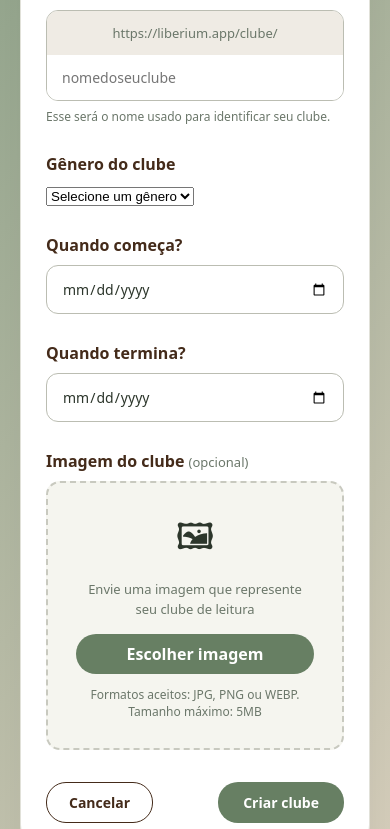
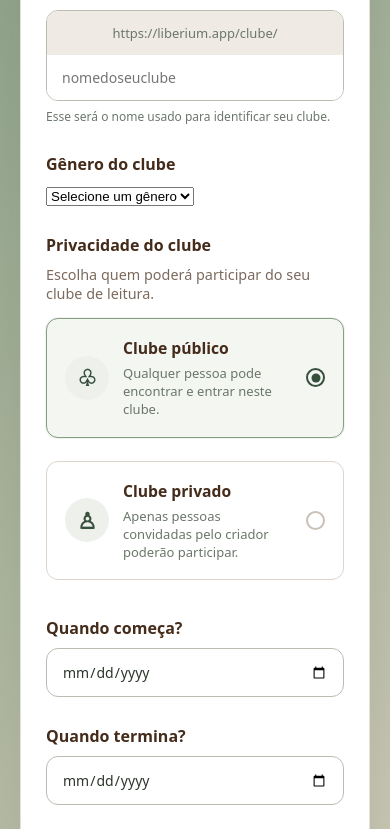
Before and after one commit to Isa-fee/Liberium, a Flask app: page /clubes/criar in a window 390 px wide; the page is wider, and only the part inside the window is pictured. Shown: the part 832-1661 px from the top of that part. Run offline with Flask 3, Linux system fonts and the light colour scheme; a user stored in the database is signed in.

Commit message:
clube privado e público

```diff
--- a/controllers/clubes_controller.py
+++ b/controllers/clubes_controller.py
@@ -1,6 +1,4 @@
 import os
-
-from extensions import db
 
 from flask import (
     Blueprint,
@@ -15,6 +13,10 @@ from flask_login import (
     login_required
 )
 
+from werkzeug.utils import secure_filename
+
+from extensions import db
+
 from models import (
     Clube,
     Discussao,
@@ -24,8 +26,6 @@ from models import (
     Usuario,
     ConviteClube
 )
-
-from werkzeug.utils import secure_filename
 
 
 clubes_bp = Blueprint(
@@ -124,14 +124,26 @@ def criar_clube():
             'genero'
         )
 
-        # ID do livro escolhido
+        # ======================================
+        # PRIVACIDADE
+        # ======================================
+
+        privacidade = request.form.get(
+            'privacidade',
+            'publico'
+        )
+
+        privado = (
+            privacidade == 'privado'
+        )
+
+        # ======================================
+        # LIVRO
+        # ======================================
+
         livro_id = request.form.get(
             'livro_id'
         )
-
-        # ======================================
-        # VERIFICAR LIVRO
-        # ======================================
 
         if not livro_id:
 
@@ -141,8 +153,9 @@ def criar_clube():
                 )
             )
 
-        livro = Livro.query.get(
-            livro_id
+        livro = db.session.get(
+            Livro,
+            int(livro_id)
         )
 
         if not livro:
@@ -212,14 +225,15 @@ def criar_clube():
             imagem=caminho_imagem,
             usuario_id=current_user.id,
             livro_id=livro.id,
-            quantidade_membros=1
+            quantidade_membros=1,
+            privado=privado
         )
 
         db.session.add(
             novo_clube
         )
 
-        # Gera o ID do clube
+        # Necessário para obter o ID antes do commit
         db.session.flush()
 
         # ======================================
@@ -304,18 +318,15 @@ def ver_clube(clube_id):
     for amizade in amizades:
 
         if amizade.usuario_id == current_user.id:
-
             amigo = amizade.amigo
-
         else:
-
             amigo = amizade.usuario
 
         if amigo:
             amigos.append(amigo)
 
     # ======================================
-    # BUSCAR MEMBROS DO CLUBE
+    # BUSCAR MEMBROS
     # ======================================
 
     membros = (
@@ -326,14 +337,13 @@ def ver_clube(clube_id):
         .all()
     )
 
-    # IDs das pessoas que já estão no clube
     membros_ids = {
         membro.usuario_id
         for membro in membros
     }
 
     # ======================================
-    # REMOVER QUEM JÁ ESTÁ NO CLUBE
+    # AMIGOS QUE AINDA NÃO SÃO MEMBROS
     # ======================================
 
     amigos_disponiveis = [
@@ -342,14 +352,11 @@ def ver_clube(clube_id):
         if amigo.id not in membros_ids
     ]
 
-    # ======================================
-    # ENVIAR PARA O HTML
-    # ======================================
-
     return render_template(
         'clubes/clube.html',
         clube=clube,
-        amigos=amigos_disponiveis
+        amigos=amigos_disponiveis,
+        membros=membros
     )
 
 
@@ -368,6 +375,25 @@ def criar_discussao(clube_id):
         clube_id
     )
 
+    # Só membros podem criar discussões
+    membro = (
+        MembroClube.query
+        .filter_by(
+            clube_id=clube.id,
+            usuario_id=current_user.id
+        )
+        .first()
+    )
+
+    if not membro:
+
+        return redirect(
+            url_for(
+                'clubes.ver_clube',
+                clube_id=clube_id
+            )
+        )
+
     titulo = request.form.get(
         'titulo'
     )
@@ -375,10 +401,6 @@ def criar_discussao(clube_id):
     conteudo = request.form.get(
         'conteudo'
     )
-
-    # ======================================
-    # VALIDAR CONTEÚDO
-    # ======================================
 
     if not conteudo:
 
@@ -389,10 +411,6 @@ def criar_discussao(clube_id):
             )
         )
 
-    # ======================================
-    # CRIAR DISCUSSÃO
-    # ======================================
-
     nova_discussao = Discussao(
         titulo=titulo,
         conteudo=conteudo,
@@ -402,6 +420,92 @@ def criar_discussao(clube_id):
 
     db.session.add(
         nova_discussao
+    )
+
+    db.session.commit()
+
+    return redirect(
+        url_for(
+            'clubes.ver_clube',
+            clube_id=clube_id
+        )
+    )
+
+
+# ======================================
+# ENTRAR EM CLUBE PÚBLICO
+# ======================================
+
+@clubes_bp.route(
+    '/<int:clube_id>/entrar',
+    methods=['POST']
+)
+@login_required
+def entrar_clube(clube_id):
+
+    clube = Clube.query.get_or_404(
+        clube_id
+    )
+
+    # ======================================
+    # BLOQUEAR ENTRADA DIRETA EM PRIVADO
+    # ======================================
+
+    if clube.privado:
+
+        return redirect(
+            url_for(
+                'clubes.ver_clube',
+                clube_id=clube_id
+            )
+        )
+
+    # ======================================
+    # VERIFICAR SE JÁ É MEMBRO
+    # ======================================
+
+    membro_existente = (
+        MembroClube.query
+        .filter_by(
+            clube_id=clube.id,
+            usuario_id=current_user.id
+        )
+        .first()
+    )
+
+    if membro_existente:
+
+        return redirect(
+            url_for(
+                'clubes.ver_clube',
+                clube_id=clube_id
+            )
+        )
+
+    # ======================================
+    # ADICIONAR MEMBRO
+    # ======================================
+
+    novo_membro = MembroClube(
+        clube_id=clube.id,
+        usuario_id=current_user.id,
+        paginas_lidas=0,
+        progresso_percentual=0,
+        total_atualizacoes=0
+    )
+
+    db.session.add(
+        novo_membro
+    )
+
+    db.session.flush()
+
+    clube.quantidade_membros = (
+        MembroClube.query
+        .filter_by(
+            clube_id=clube.id
+        )
+        .count()
     )
 
     db.session.commit()
@@ -429,10 +533,6 @@ def atualizar_progresso(clube_id):
         clube_id
     )
 
-    # ======================================
-    # VERIFICAR LIVRO
-    # ======================================
-
     if not clube.livro:
 
         return redirect(
@@ -443,7 +543,29 @@ def atualizar_progresso(clube_id):
         )
 
     # ======================================
-    # PEGAR PÁGINA
+    # SOMENTE MEMBROS PODEM ATUALIZAR
+    # ======================================
+
+    membro = (
+        MembroClube.query
+        .filter_by(
+            clube_id=clube.id,
+            usuario_id=current_user.id
+        )
+        .first()
+    )
+
+    if not membro:
+
+        return redirect(
+            url_for(
+                'clubes.ver_clube',
+                clube_id=clube_id
+            )
+        )
+
+    # ======================================
+    # PÁGINAS LIDAS
     # ======================================
 
     try:
@@ -466,64 +588,14 @@ def atualizar_progresso(clube_id):
         clube.livro.paginas or 0
     )
 
-    # ======================================
-    # NÃO PERMITIR VALORES NEGATIVOS
-    # ======================================
-
     if paginas_lidas < 0:
-
         paginas_lidas = 0
-
-    # ======================================
-    # NÃO PASSAR DO TOTAL
-    # ======================================
 
     if total_paginas > 0:
 
         paginas_lidas = min(
             paginas_lidas,
             total_paginas
-        )
-
-    # ======================================
-    # BUSCAR MEMBRO
-    # ======================================
-
-    membro = (
-        MembroClube.query
-        .filter_by(
-            clube_id=clube.id,
-            usuario_id=current_user.id
-        )
-        .first()
-    )
-
-    # ======================================
-    # CASO NÃO EXISTA, CRIAR
-    # ======================================
-
-    if not membro:
-
-        membro = MembroClube(
-            clube_id=clube.id,
-            usuario_id=current_user.id,
-            paginas_lidas=0,
-            progresso_percentual=0,
-            total_atualizacoes=0
-        )
-
-        db.session.add(
-            membro
-        )
-
-        db.session.flush()
-
-        clube.quantidade_membros = (
-            MembroClube.query
-            .filter_by(
-                clube_id=clube.id
-            )
-            .count()
         )
 
     # ======================================
@@ -559,6 +631,8 @@ def atualizar_progresso(clube_id):
             clube_id=clube_id
         )
     )
+
+
 # ======================================
 # ENVIAR CONVITE PARA O CLUBE
 # ======================================
@@ -579,7 +653,20 @@ def enviar_convite(clube_id, usuario_id):
     )
 
     # ======================================
-    # NÃO PODE CONVIDAR A SI MESMO
+    # SOMENTE CRIADOR PODE CONVIDAR
+    # ======================================
+
+    if clube.usuario_id != current_user.id:
+
+        return redirect(
+            url_for(
+                'clubes.ver_clube',
+                clube_id=clube_id
+            )
+        )
+
+    # ======================================
+    # NÃO CONVIDAR A SI MESMO
     # ======================================
 
     if amigo.id == current_user.id:
@@ -614,14 +701,13 @@ def enviar_convite(clube_id, usuario_id):
         )
 
     # ======================================
-    # VERIFICAR SE JÁ EXISTE CONVITE PENDENTE
+    # VERIFICAR CONVITE PENDENTE
     # ======================================
 
     convite_existente = (
         ConviteClube.query
         .filter_by(
             clube_id=clube.id,
-            remetente_id=current_user.id,
             destinatario_id=amigo.id,
             status='pendente'
         )
@@ -661,6 +747,7 @@ def enviar_convite(clube_id, usuario_id):
         )
     )
 
+
 # ======================================
 # CONVITES RECEBIDOS
 # ======================================
@@ -685,6 +772,8 @@ def convites():
         'clubes/convites.html',
         convites=convites_recebidos
     )
+
+
 # ======================================
 # ACEITAR CONVITE
 # ======================================
@@ -700,25 +789,38 @@ def aceitar_convite(convite_id):
         convite_id
     )
 
-    # Verifica se o convite pertence ao usuário logado
+    # ======================================
+    # VERIFICAR DONO DO CONVITE
+    # ======================================
+
     if convite.destinatario_id != current_user.id:
 
         return redirect(
-            url_for('clubes.convites')
+            url_for(
+                'clubes.convites'
+            )
         )
 
-    # Só pode aceitar convite pendente
     if convite.status != 'pendente':
 
         return redirect(
-            url_for('clubes.convites')
+            url_for(
+                'clubes.convites'
+            )
         )
 
-    # Verifica se já está no clube
-    membro_existente = MembroClube.query.filter_by(
-        clube_id=convite.clube_id,
-        usuario_id=current_user.id
-    ).first()
+    # ======================================
+    # VERIFICAR SE JÁ É MEMBRO
+    # ======================================
+
+    membro_existente = (
+        MembroClube.query
+        .filter_by(
+            clube_id=convite.clube_id,
+            usuario_id=current_user.id
+        )
+        .first()
+    )
 
     if not membro_existente:
 
@@ -730,9 +832,30 @@ def aceitar_convite(convite_id):
             total_atualizacoes=0
         )
 
-        db.session.add(novo_membro)
+        db.session.add(
+            novo_membro
+        )
 
-    # Marca o convite como aceito
+        db.session.flush()
+
+    # ======================================
+    # ATUALIZAR QUANTIDADE DE MEMBROS
+    # ======================================
+
+    clube = Clube.query.get(
+        convite.clube_id
+    )
+
+    if clube:
+
+        clube.quantidade_membros = (
+            MembroClube.query
+            .filter_by(
+                clube_id=clube.id
+            )
+            .count()
+        )
+
     convite.status = 'aceita'
 
     db.session.commit()
@@ -760,25 +883,31 @@ def recusar_convite(convite_id):
         convite_id
     )
 
-    # Verifica se o convite pertence ao usuário logado
+
     if convite.destinatario_id != current_user.id:
 
         return redirect(
-            url_for('clubes.convites')
+            url_for(
+                'clubes.convites'
+            )
         )
 
-    # Só pode recusar convite pendente
+
     if convite.status != 'pendente':
 
         return redirect(
-            url_for('clubes.convites')
+            url_for(
+                'clubes.convites'
+            )
         )
 
-    # Marca o convite como recusado
+
     convite.status = 'recusada'
 
     db.session.commit()
 
     return redirect(
-        url_for('clubes.convites')
+        url_for(
+            'clubes.convites'
+        )
     )
--- a/models.py
+++ b/models.py
@@ -555,6 +555,7 @@ class Clube(db.Model):
         nullable=False
     )
 
+
     imagem = db.Column(
         db.String(255),
         nullable=True
--- a/static/css/clube/criar_clube.css
+++ b/static/css/clube/criar_clube.css
@@ -393,3 +393,211 @@
     }
 
 }
+
+/* ========================================
+   PRIVACIDADE DO CLUBE
+======================================== */
+
+.campo-privacidade {
+    margin-top: 8px;
+}
+
+.descricao-privacidade {
+    margin: 6px 0 15px;
+
+    font-size: 0.9rem;
+    color: #7b6a5c;
+}
+
+
+/* ========================================
+   OPÇÕES
+======================================== */
+
+.opcoes-privacidade {
+    display: grid;
+    grid-template-columns: repeat(2, 1fr);
+
+    gap: 14px;
+}
+
+
+/* ========================================
+   CARD
+======================================== */
+
+.opcao-privacidade {
+    display: block;
+    cursor: pointer;
+}
+
+.opcao-privacidade input {
+    position: absolute;
+
+    opacity: 0;
+    pointer-events: none;
+}
+
+.card-privacidade {
+    min-height: 95px;
+
+    display: flex;
+    align-items: center;
+
+    gap: 14px;
+
+    padding: 18px;
+
+    border: 1.5px solid #ddd5cc;
+    border-radius: 12px;
+
+    background: #fff;
+
+    transition:
+        border-color 0.2s ease,
+        background 0.2s ease,
+        box-shadow 0.2s ease,
+        transform 0.2s ease;
+}
+
+
+/* HOVER */
+
+.opcao-privacidade:hover .card-privacidade {
+    border-color: #879d84;
+
+    background: #fafbf9;
+
+    transform: translateY(-1px);
+}
+
+
+/* ========================================
+   ÍCONE
+======================================== */
+
+.icone-privacidade {
+    width: 44px;
+    height: 44px;
+
+    flex-shrink: 0;
+
+    display: flex;
+    align-items: center;
+    justify-content: center;
+
+    border-radius: 50%;
+
+    background: #eef1eb;
+
+    color: #36503c;
+
+    font-size: 1.4rem;
+}
+
+
+/* ========================================
+   TEXTO
+======================================== */
+
+.texto-privacidade {
+    flex: 1;
+
+    display: flex;
+    flex-direction: column;
+
+    gap: 5px;
+}
+
+.texto-privacidade strong {
+    color: #442b1a;
+
+    font-size: 0.98rem;
+    font-weight: 600;
+}
+
+.texto-privacidade span {
+    color: #786b60;
+
+    font-size: 0.82rem;
+    line-height: 1.4;
+}
+
+
+/* ========================================
+   RADIO PERSONALIZADO
+======================================== */
+
+.radio-personalizado {
+    width: 19px;
+    height: 19px;
+
+    flex-shrink: 0;
+
+    border: 2px solid #c9c0b7;
+    border-radius: 50%;
+
+    position: relative;
+
+    transition: 0.2s ease;
+}
+
+
+/* ========================================
+   SELECIONADO
+======================================== */
+
+.opcao-privacidade
+input:checked
++
+.card-privacidade {
+    border-color: #879d84;
+
+    background: #f4f6f2;
+
+    box-shadow:
+        0 0 0 1px rgba(135, 157, 132, 0.12);
+}
+
+.opcao-privacidade
+input:checked
++
+.card-privacidade
+.radio-personalizado {
+    border-color: #36503c;
+}
+
+.opcao-privacidade
+input:checked
++
+.card-privacidade
+.radio-personalizado::after {
+    content: "";
+
+    position: absolute;
+
+    width: 9px;
+    height: 9px;
+
+    top: 50%;
+    left: 50%;
+
+    transform: translate(-50%, -50%);
+
+    border-radius: 50%;
+
+    background: #36503c;
+}
+
+
+/* ========================================
+   RESPONSIVO
+======================================== */
+
+@media (max-width: 650px) {
+
+    .opcoes-privacidade {
+        grid-template-columns: 1fr;
+    }
+
+}
--- a/templates/clubes/criar_clube.html
+++ b/templates/clubes/criar_clube.html
@@ -39,7 +39,7 @@
         enctype="multipart/form-data"
     >
 
-  <!-- LIVRO -->
+    <!-- LIVRO -->
   <div class="campo-clube">
 
     <label for="livro">
@@ -185,6 +185,97 @@
 
         </div>
 
+        <!-- ========================================
+     PRIVACIDADE DO CLUBE
+========================================= -->
+
+<div class="campo-clube campo-privacidade">
+
+    <label>
+        Privacidade do clube
+    </label>
+
+    <p class="descricao-privacidade">
+        Escolha quem poderá participar do seu clube de leitura.
+    </p>
+
+    <div class="opcoes-privacidade">
+
+        <!-- PÚBLICO -->
+
+        <label class="opcao-privacidade">
+
+            <input
+                type="radio"
+                name="privacidade"
+                value="publico"
+                checked
+            >
+
+            <div class="card-privacidade">
+
+                <div class="icone-privacidade">
+                    ♧
+                </div>
+
+                <div class="texto-privacidade">
+
+                    <strong>
+                        Clube público
+                    </strong>
+
+                    <span>
+                        Qualquer pessoa pode encontrar
+                        e entrar neste clube.
+                    </span>
+
+                </div>
+
+                <div class="radio-personalizado"></div>
+
+            </div>
+
+        </label>
+
+
+        <!-- PRIVADO -->
+
+        <label class="opcao-privacidade">
+
+            <input
+                type="radio"
+                name="privacidade"
+                value="privado"
+            >
+
+            <div class="card-privacidade">
+
+                <div class="icone-privacidade">
+                    ♙
+                </div>
+
+                <div class="texto-privacidade">
+
+                    <strong>
+                        Clube privado
+                    </strong>
+
+                    <span>
+                        Apenas pessoas convidadas pelo
+                        criador poderão participar.
+                    </span>
+
+                </div>
+
+                <div class="radio-personalizado"></div>
+
+            </div>
+
+        </label>
+
+    </div>
+
+</div>
 
         <!-- DATAS -->
 
```
Also changed, not shown: static/img/clubes/clube_1.jpg (added), static/img/clubes/clube_2.jpg (added).
